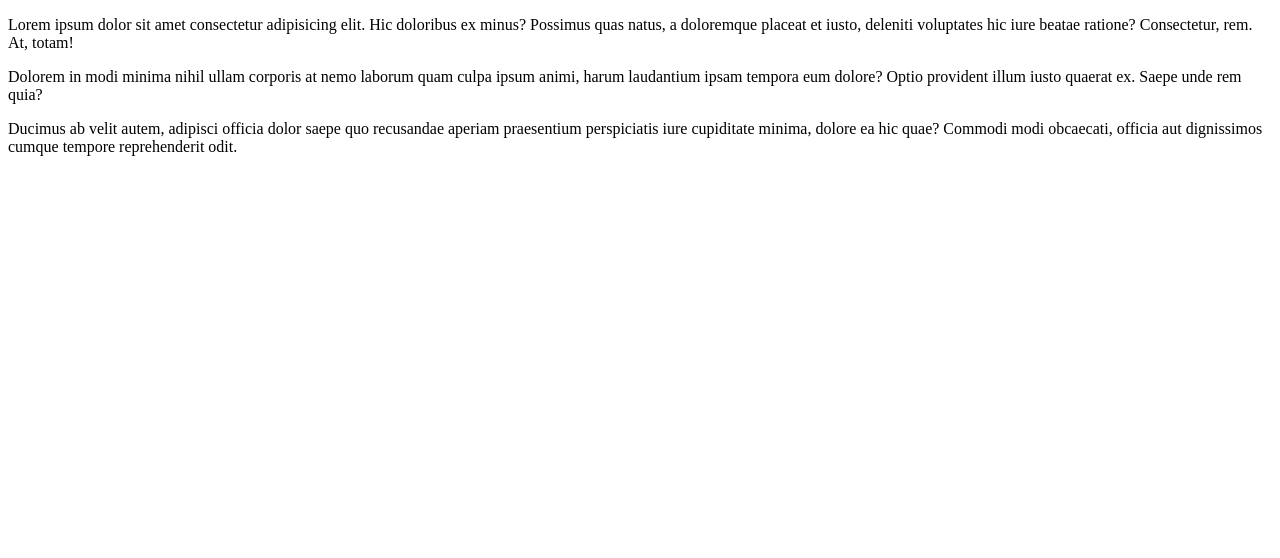
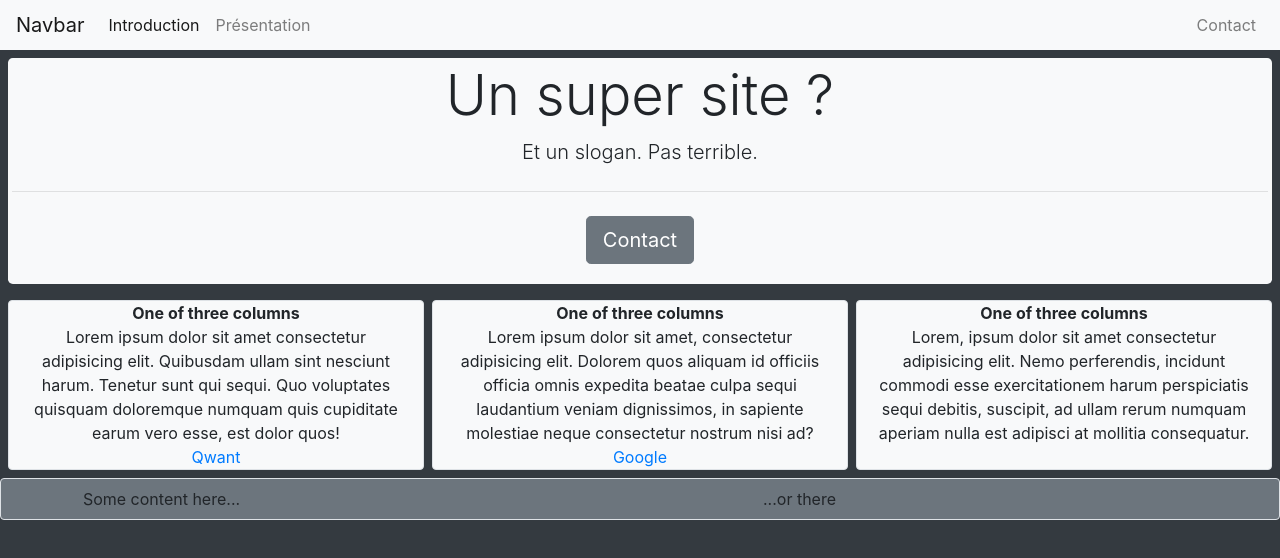
Before and after one commit to guizmath/Formation_2018_12_11, a website: page index.html in a window 1280 px wide. Drawn offline with nearby package versions, Linux system fonts and the light colour scheme.

Commit message:
template bootstrap

```diff
--- a/index.html
+++ b/index.html
@@ -1,33 +1,124 @@
 <!DOCTYPE html>
 <html lang="en">
+
 <head>
+  <link rel="stylesheet" href="node_modules/bootstrap/dist/css/bootstrap.css">
   <meta charset="UTF-8" />
   <meta name="viewport" content="width=device-width, initial-scale=1.0" />
   <meta http-equiv="X-UA-Compatible" content="ie=edge" />
-    <title>Document</title>
+  <title>My webSite</title>
 </head>
-  <body>
-    <div class="container">
-      <p>
-        Lorem ipsum dolor sit amet consectetur adipisicing elit. Hic doloribus
-        ex minus? Possimus quas natus, a doloremque placeat et iusto, deleniti
-        voluptates hic iure beatae ratione? Consectetur, rem. At, totam!
+
+<body class="bg-dark" style="display: grid; grid-template-rows: 50px min-content 1fr 50px">
+
+  <!-- NAVBAR MENU -->
+  <nav class="navbar navbar-expand-lg navbar-light bg-light">
+    <a class="navbar-brand" href="#">Navbar</a>
+    <button class="navbar-toggler" type="button" data-toggle="collapse" data-target="#navbarSupportedContent"
+      aria-controls="navbarSupportedContent" aria-expanded="false" aria-label="Toggle navigation">
+      <span class="navbar-toggler-icon"></span>
+    </button>
+
+    <div class="collapse navbar-collapse" id="navbarSupportedContent">
+      <ul class="navbar-nav mr-auto">
+        <li class="nav-item active">
+          <a class="nav-link" href="#">Introduction</a>
+        </li>
+        <li class="nav-item">
+          <a class="nav-link" href="#">Présentation</a>
+        </li>
+      </ul>
+      <ul class="navbar-nav">
+
+        <li class="nav-item">
+            <a class="nav-link" href="" data-toggle="modal" data-target="#modal">Contact</a>
+          </li>
+      </ul>
+    </div>
+  </nav>
+
+
+  <!-- JUMBOTRON -->
+  <div class="jumbotron m-2 p-1 bg-light">
+    <h1 class="display-4 text-center">Un super site ?</h1>
+    <p class="lead text-center">Et un slogan. Pas terrible.</p>
+    <hr class="my-4">
+    <p class="lead text-center">
+      <button class="btn btn-secondary btn-lg" id="main-btn" data-toggle="modal" data-target="#modal">Contact</button>
     </p>
-      <p>
-        Dolorem in modi minima nihil ullam corporis at nemo laborum quam culpa
-        ipsum animi, harum laudantium ipsam tempora eum dolore? Optio provident
-        illum iusto quaerat ex. Saepe unde rem quia?
-      </p>
-      <p>
-        Ducimus ab velit autem, adipisci officia dolor saepe quo recusandae
-        aperiam praesentium perspiciatis iure cupiditate minima, dolore ea hic
-        quae? Commodi modi obcaecati, officia aut dignissimos cumque tempore
-        reprehenderit odit.
-      </p>
+  </div>
+
+  <!-- 3 COLUMNS (1/3 - 1/3 - 1/3) -->
+  <div class="container-fluid">
+    <div class="row p-1">
+      <div class="col-sm text-center border rounded m-1 bg-light">
+          <strong>One of three columns</strong><br>
+        Lorem ipsum dolor sit amet consectetur adipisicing elit. Quibusdam ullam sint nesciunt harum. Tenetur sunt qui sequi. Quo voluptates quisquam doloremque numquam quis cupiditate earum vero esse, est dolor quos!
+        <br>
+        <a href="http://www.qwant.com">Qwant</a>
+      </div>
+      <div class="col-sm text-center border rounded m-1 bg-light">
+        <strong>One of three columns</strong>
+        <br>
+        Lorem ipsum dolor sit amet, consectetur adipisicing elit. Dolorem quos aliquam id officiis officia omnis expedita beatae culpa sequi laudantium veniam dignissimos, in sapiente molestiae neque consectetur nostrum nisi ad?
+        <br>
+        <a href="http://www.google.com">Google</a>
+      </div>
+      <div class="col-sm text-center border rounded m-1 bg-light">
+          <strong>One of three columns</strong><br>
+        Lorem, ipsum dolor sit amet consectetur adipisicing elit. Nemo perferendis, incidunt commodi esse exercitationem harum perspiciatis sequi debitis, suscipit, ad ullam rerum numquam aperiam nulla est adipisci at mollitia consequatur.
+      </div>
+    </div>
+  </div>
+
+  <!-- FOOTER (1/4 - 3/4) -->
+  <div class="">
+    <div class="container-fluid border rounded bg-secondary" style="padding: 0.5rem 1rem;">
+      <div class="row">
+
+        <div class="text-center col-3">
+          Some content here...
+        </div>
+        <div class="text-center col-9">
+          ...or there
+        </div>
+      </div>
+
+
+
+  </div>
+  </div>
+
+  <div class="modal" tabindex="-1" role="dialog" id="modal">
+      <div class="modal-dialog" role="document">
+        <div class="modal-content">
+          <div class="modal-header">
+            <h5 class="modal-title">Modal title</h5>
+            <button type="button" class="close" data-dismiss="modal" aria-label="Close">
+              <span aria-hidden="true">&times;</span>
+            </button>
+          </div>
+          <div class="modal-body">
+            <p>Modal body text goes here.</p>
+          </div>
+          <div class="modal-footer">
+            <button type="button" class="btn btn-primary">Save changes</button>
+            <button type="button" class="btn btn-secondary" data-dismiss="modal">Close</button>
+          </div>
+        </div>
+      </div>
     </div>
 
   <script src="node_modules/jquery/dist/jquery.js"></script>
   <script src="node_modules/popper.js/dist/umd/popper.js"></script>
   <script src="node_modules/bootstrap/dist/js/bootstrap.js"></script>
+
+  <script>
+    var mainBtn = document.querySelector('#main-btn');
+    mainBtn.addEventListener('mouseover', () => {
+      console.log('hovered !');
+    })
+  </script>
 </body>
+
 </html>
```
Lines whose indentation alone changed are shown as unchanged.
